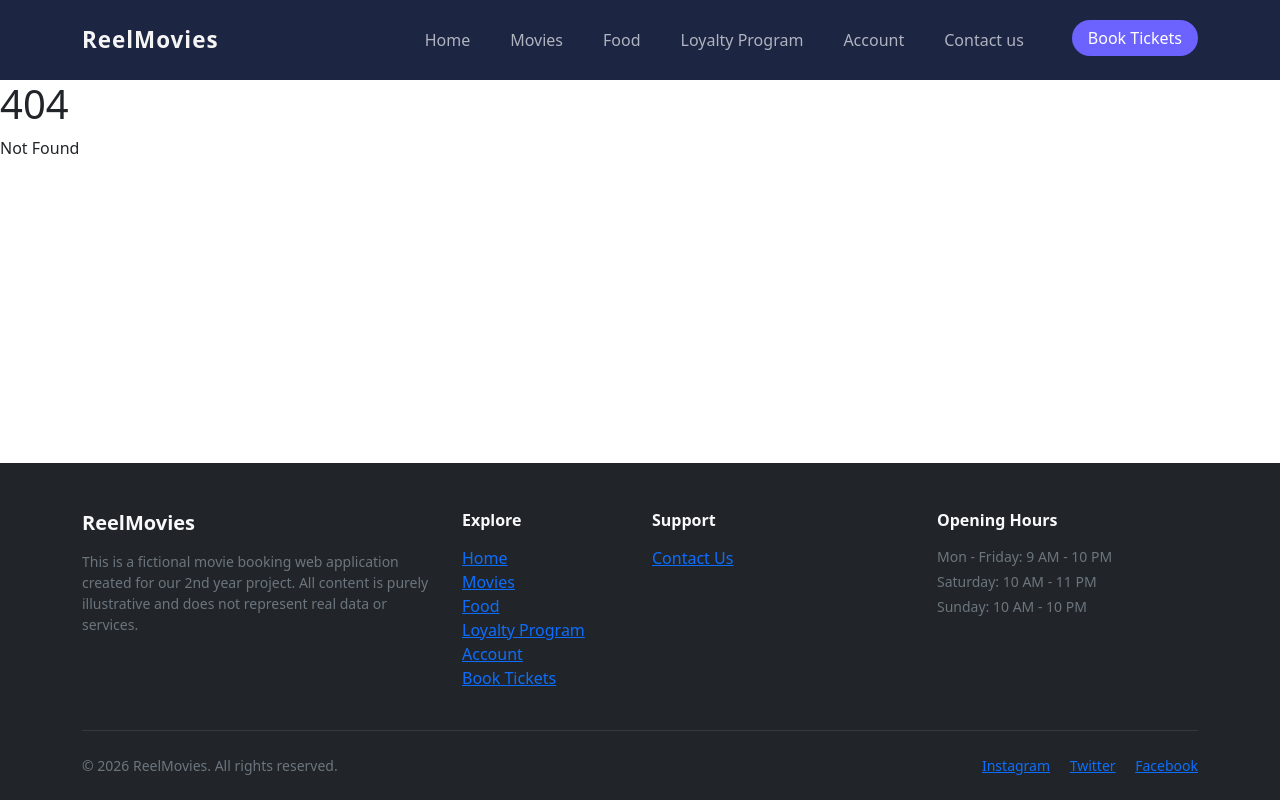
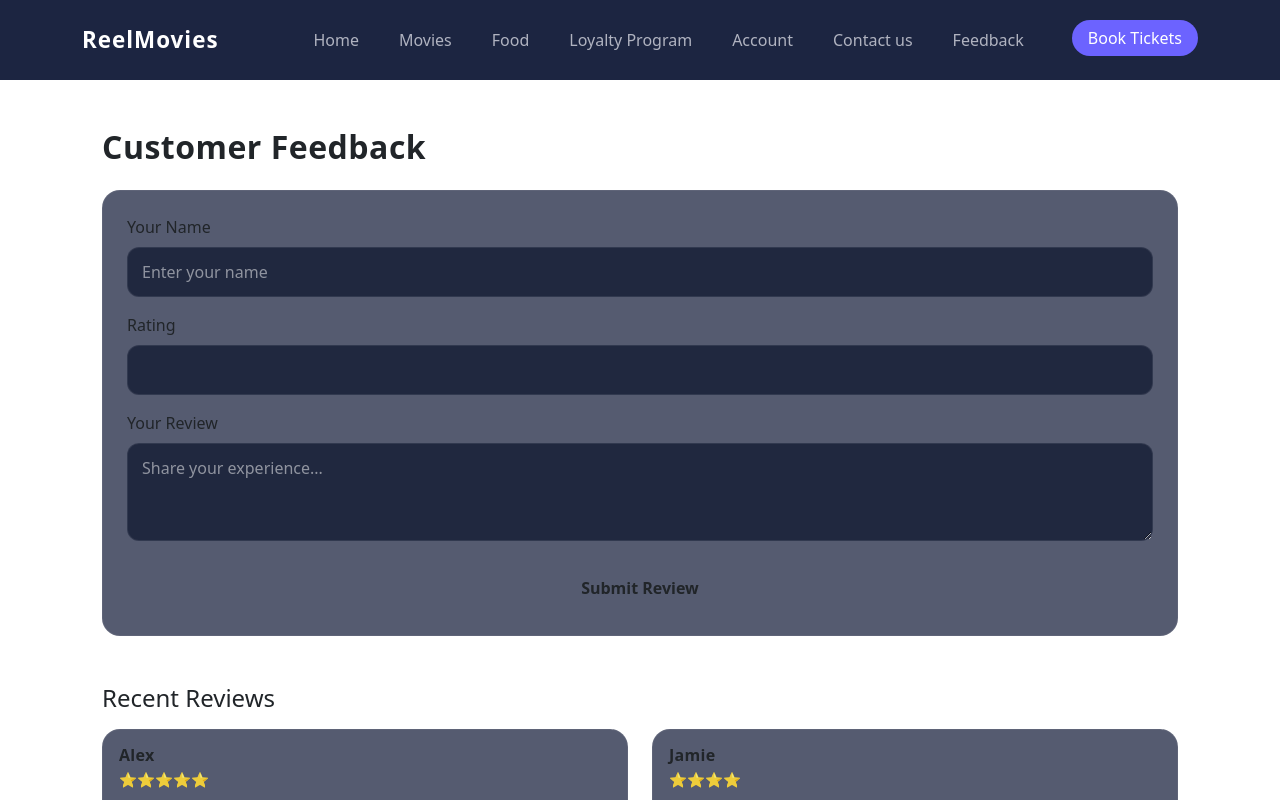
Before and after one commit to X00222712/ReelMovies, a SvelteKit app: page /feedback in a window 1280 px wide. Before the commit this address had no page. Shown: the top 800 px of the page. Built offline with nearby package versions, Linux system fonts and the light colour scheme.

Commit message:
Feedback page start

```diff
--- a/src/routes/+layout.svelte
+++ b/src/routes/+layout.svelte
@@ -49,6 +49,7 @@
           <li class="nav-item"><a class="nav-link" href="/loyalty">Loyalty Program</a></li>
           <li class="nav-item"><a class="nav-link" href="/account">Account</a></li>
           <li class="nav-item"><a class="nav-link" href="/contact">Contact us</a></li>
+          <li class="nav-item"><a class="nav-link" href="/feedback">Feedback</a></li>
 
           <li class="nav-item">
             <a class="nav-link btn-ticket ms-lg-3 px-3" href="/tickets">
@@ -160,13 +161,13 @@
 }
 
 .navbar-brand {
-  color: var(--text-main) !important;
+  color: var(--text-main);
   font-size: 1.4rem;
   letter-spacing: 1px;
 }
 
 .nav-link {
-  color: var(--text-muted) !important;
+  color: var(--text-muted);
   font-weight: 500;
   position: relative;
   transition: 0.3s ease;
@@ -184,7 +185,7 @@
 }
 
 .nav-link:hover {
-  color: var(--text-main) !important;
+  color: var(--text-main);
 }
 
 .nav-link:hover::after {
@@ -194,7 +195,7 @@
 .btn-ticket {
   background: var(--accent);
   border-radius: 30px;
-  color: white !important;
+  color: white;
   padding: 6px 18px;
   transition: 0.3s ease;
 }
--- /dev/null
+++ b/src/routes/feedback/+page.svelte
@@ -0,0 +1,197 @@
+<script>
+  let name = "";
+  let rating = 5;
+  let message = "";
+
+  let reviews = [
+    {
+      name: "Alex",
+      rating: 5,
+      message: "Amazing cinema experience. The seats were super comfortable!"
+    },
+    {
+      name: "Jamie",
+      rating: 4,
+      message: "Great sound quality and friendly staff."
+    }
+  ];
+
+  function submitReview() {
+    if (!name || !message) return;
+
+    reviews = [
+      {
+        name,
+        rating,
+        message
+      },
+      ...reviews
+    ];
+
+    name = "";
+    rating = 5;
+    message = "";
+  }
+</script>
+
+<div class="container py-5">
+
+  <h2 class="mb-4 fw-bold">Customer Feedback</h2>
+
+  <!-- Review Form -->
+  <div class="card p-4 mb-5 review-form">
+    <div class="mb-3">
+  <label for="name" class="form-label">Your Name</label>
+  <input
+    id="name"
+    type="text"
+    class="form-control"
+    bind:value={name}
+    placeholder="Enter your name"
+  />
+</div>
+
+<div class="mb-3">
+  <label for="rating" class="form-label">Rating</label>
+  <select
+    id="rating"
+    class="form-select"
+    bind:value={rating}
+  >
+    <option value="5">⭐⭐⭐⭐⭐ (5)</option>
+    <option value="4">⭐⭐⭐⭐ (4)</option>
+    <option value="3">⭐⭐⭐ (3)</option>
+    <option value="2">⭐⭐ (2)</option>
+    <option value="1">⭐ (1)</option>
+  </select>
+</div>
+
+<div class="mb-3">
+  <label for="message" class="form-label">Your Review</label>
+  <textarea
+    id="message"
+    class="form-control"
+    rows="3"
+    bind:value={message}
+    placeholder="Share your experience..."
+  ></textarea>
+</div>
+
+    <button class="btn btn-ticket mt-2" on:click={submitReview}>
+      Submit Review
+    </button>
+  </div>
+
+  <!-- Reviews List -->
+  <h4 class="mb-3">Recent Reviews</h4>
+
+  {#if reviews.length === 0}
+    <p class="text-muted">No reviews yet.</p>
+  {/if}
+
+  <div class="row g-4">
+    {#each reviews as review}
+      <div class="col-md-6">
+        <div class="card p-3 review-card h-100">
+          <h6 class="fw-semibold mb-1">{review.name}</h6>
+          <div class="mb-2 text-warning">
+            {"⭐".repeat(review.rating)}
+          </div>
+          <p class="mb-0 text-muted">{review.message}</p>
+        </div>
+      </div>
+    {/each}
+  </div>
+
+</div>
+
+<style>
+
+.container {
+  max-width: 1100px;
+}
+
+h2 {
+  font-size: 2rem;
+
+  letter-spacing: 0.5px;
+}
+
+.review-form,
+.review-card {
+  background: rgba(28, 37, 65, 0.75);
+  backdrop-filter: blur(14px);
+  border: 1px solid rgba(255, 255, 255, 0.06);
+  border-radius: 18px;
+  transition: all 0.35s ease;
+}
+
+
+.review-form {
+  padding: 2rem;
+}
+
+
+.form-control,
+.form-select,
+textarea {
+  background: rgba(11, 19, 43, 0.7);
+  border: 1px solid rgba(255, 255, 255, 0.08);
+  border-radius: 12px;
+  color: #ffffff;
+  padding: 12px 14px;
+  transition: all 0.25s ease;
+}
+
+.form-control::placeholder,
+textarea::placeholder {
+  color: rgba(255, 255, 255, 0.5);
+}
+
+.form-control:focus,
+.form-select:focus,
+textarea:focus {
+  border-color: var(--accent);
+  box-shadow: 0 0 0 3px rgba(108, 99, 255, 0.15);
+  background: rgba(11, 19, 43, 0.9);
+}
+
+.btn-ticket {
+  border-radius: 30px;
+  font-weight: 600;
+  padding: 10px 22px;
+  transition: all 0.3s ease;
+}
+
+.btn-ticket:hover {
+  transform: translateY(-2px);
+  box-shadow: 0 10px 25px rgba(108, 99, 255, 0.35);
+}
+
+.review-card {
+  padding: 1.5rem;
+  height: 100%;
+}
+
+.review-card:hover {
+  transform: translateY(-6px);
+  box-shadow: 0 20px 40px rgba(0, 0, 0, 0.45);
+}
+
+
+.review-card h6 {
+  font-weight: 600;
+  font-size: 1rem;
+  letter-spacing: 0.3px;
+}
+
+.text-warning {
+  font-size: 0.9rem;
+  opacity: 0.9;
+}
+
+.review-card {
+  animation: fadeUp 0.4s ease forwards;
+}
+
+</style>
--- a/src/routes/movies/+page.svelte
+++ b/src/routes/movies/+page.svelte
@@ -99,5 +99,8 @@
       <p>No movies found.</p>
     {/if}
   </div>
+</div>
 
-</div>
+<style>
+
+</style>
```
